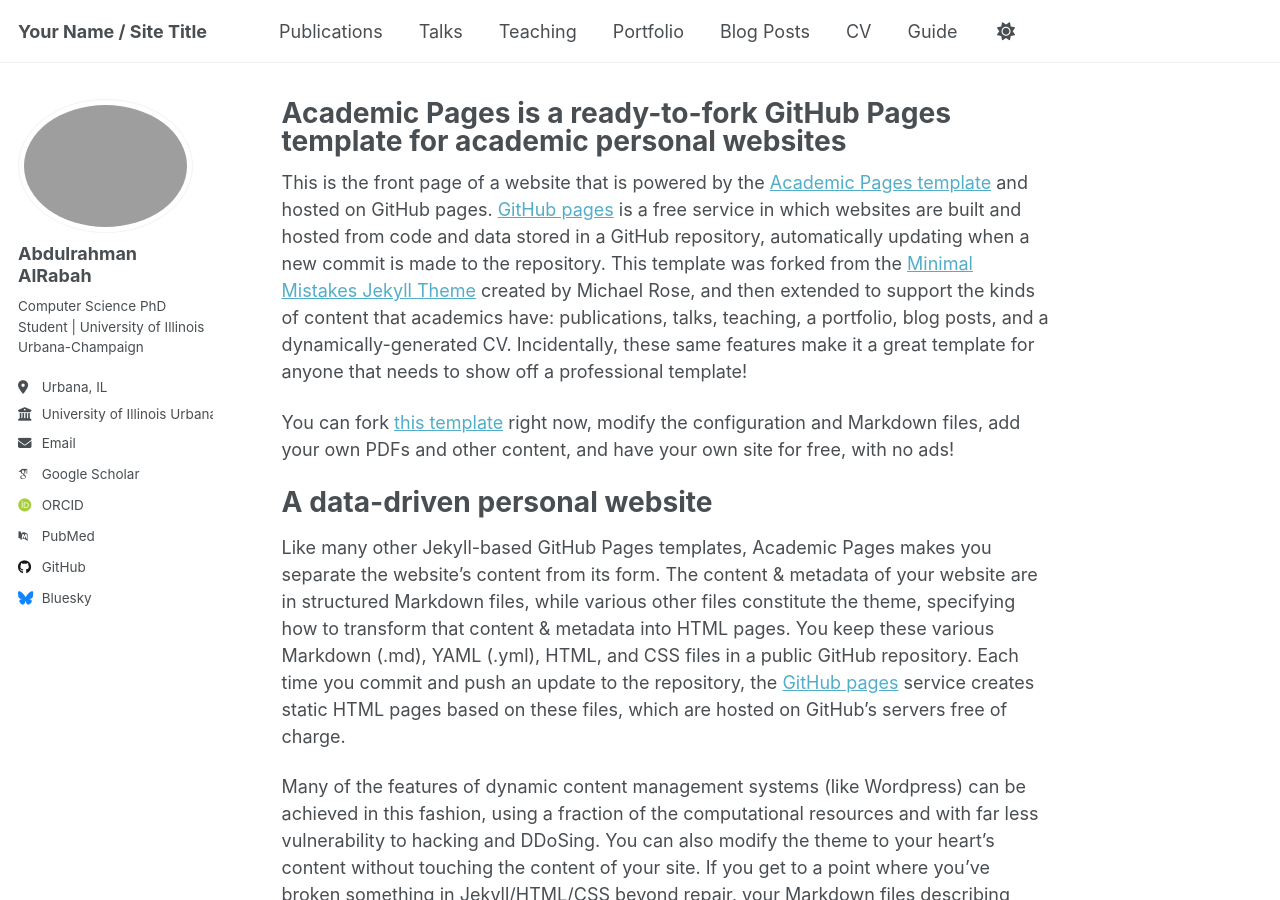
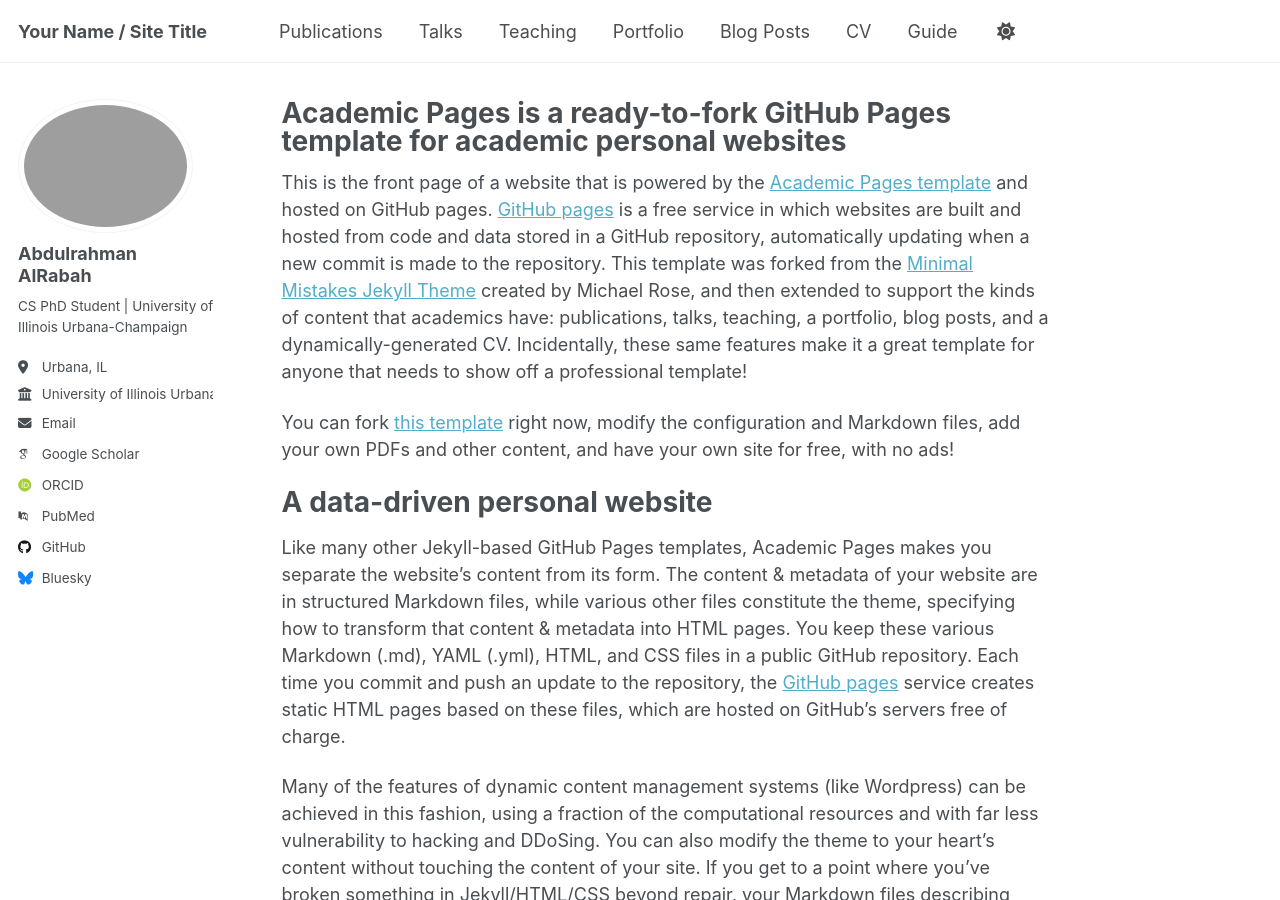
Before and after one commit to aalrabah/aalrabah.github.io, a Jekyll site: the page built from _pages/about.md, in a window 1280 px wide and 900 px high. Built offline with Jekyll 4.4.1, drawn with Linux system fonts in a browser that asks for light colours; some web fonts are replaced; a script that is not in the unit is left out.

Commit message:
Shorten bio description in config file

```diff
--- a/_config.yml
+++ b/_config.yml
@@ -26,7 +26,7 @@ author:
   avatar           : "my_pic.jpg"
   name             : "Abdulrahman AlRabah"
   pronouns         : # example: "she/her"
-  bio              : "Computer Science PhD Student | University of Illinois Urbana-Champaign"
+  bio              : "CS PhD Student | University of Illinois Urbana-Champaign"
   location         : "Urbana, IL"
   employer         : "University of Illinois Urbana - Champaign"
   uri              : # URL
```
